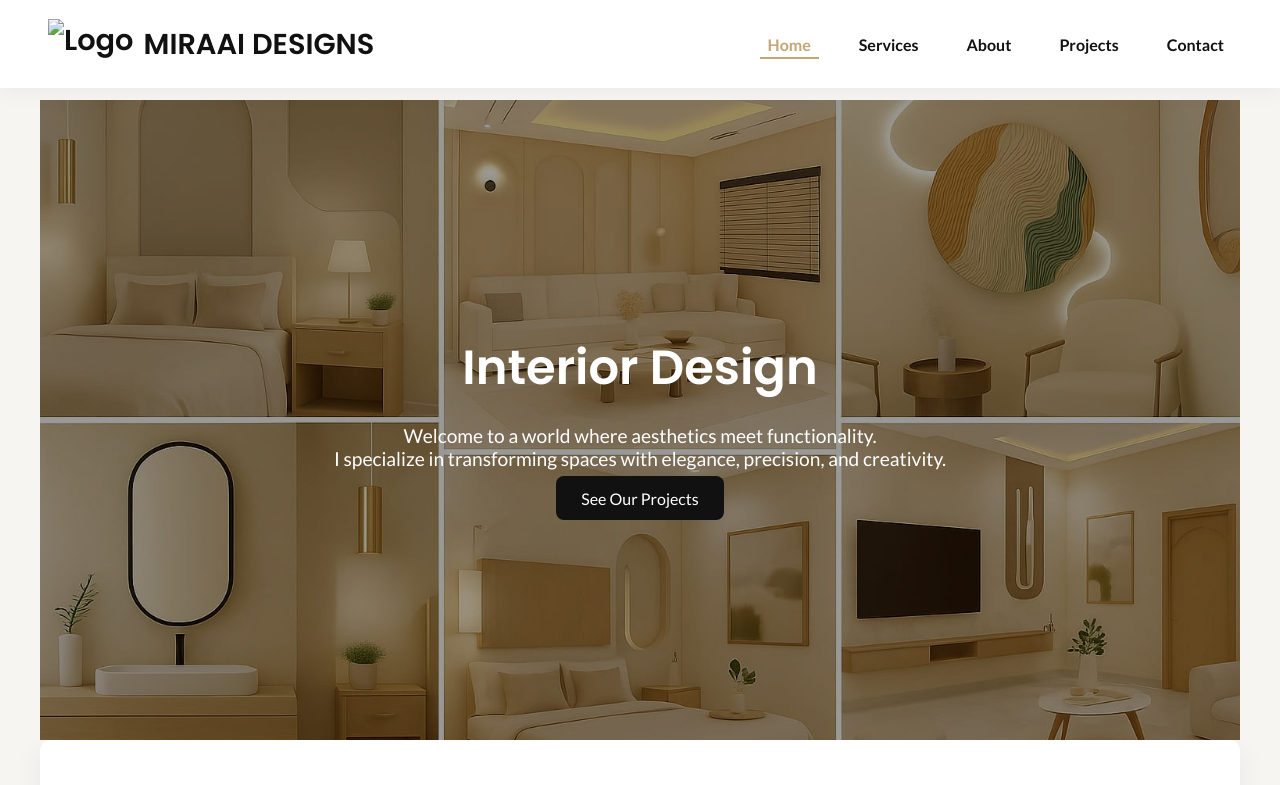
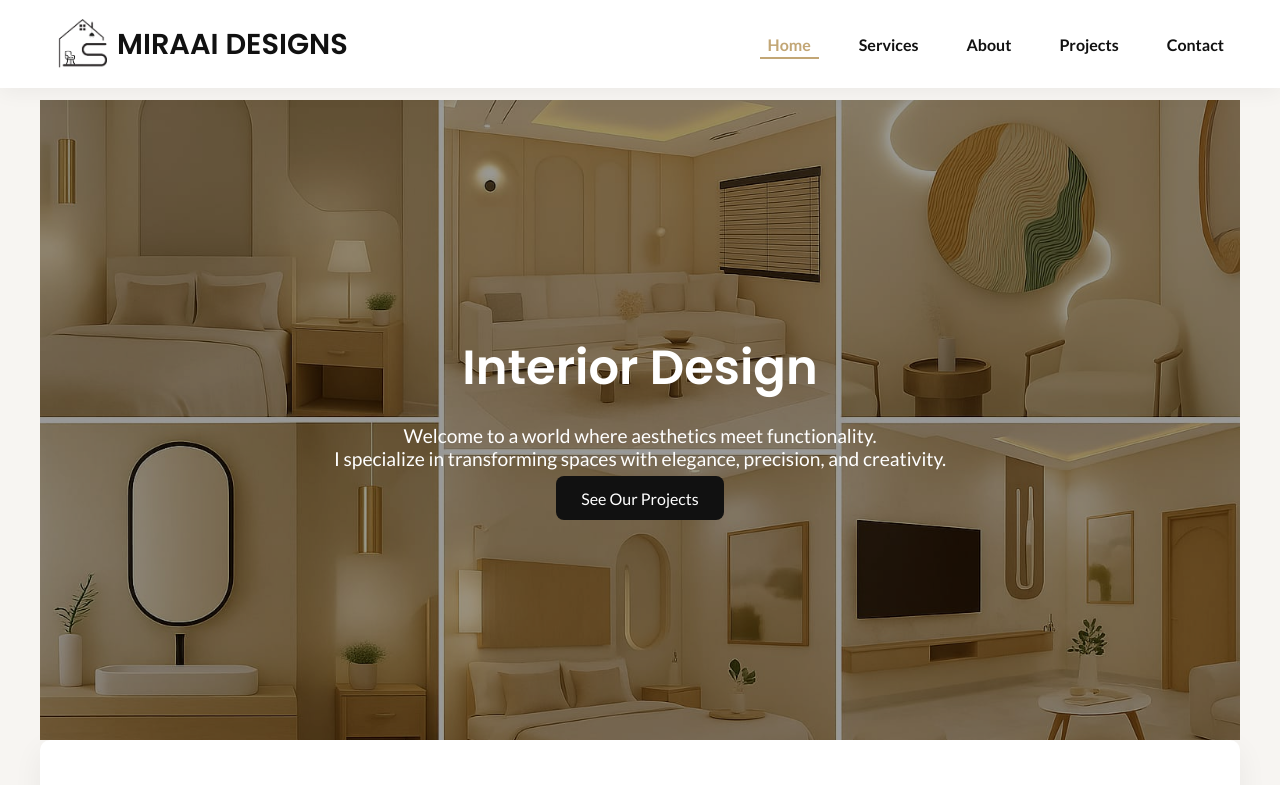
Before and after one commit to miraaidesigns/miraaidesigns_portfolio, a plain HTML site: page index.html in a window 1280 px wide. Shown: the top 785 px of the page. Drawn offline with Linux system fonts and the light colour scheme; the site is published under a folder, as on GitHub Pages, so addresses that start at the root find nothing.

Commit message:
index.html

```diff
--- a/index.html
+++ b/index.html
@@ -267,7 +267,7 @@
 
   <nav>
     <div class="logo">
-      <img src="/images/Logo.png" alt="Logo" />
+      <img src="images/Logo.png" alt="Logo" />
       MIRAAI DESIGNS
     </div>
     <ul>
```
